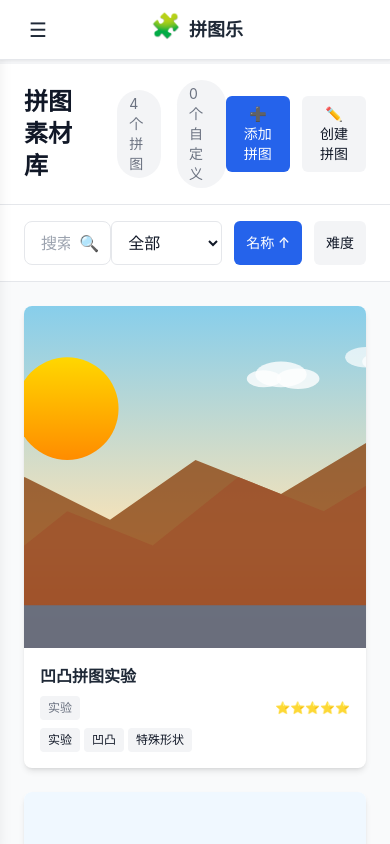
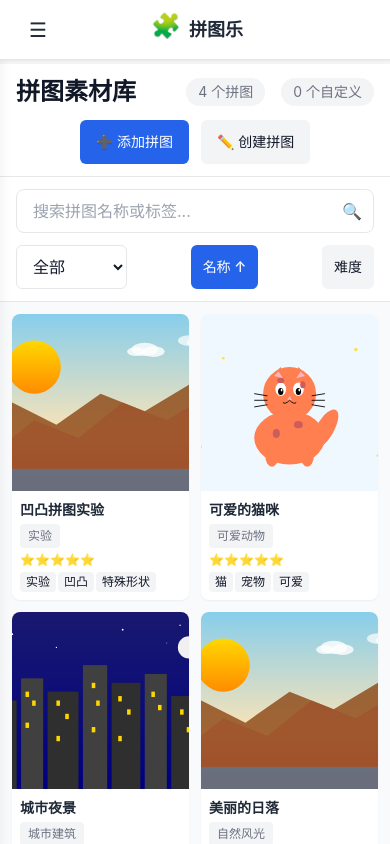
Before and after one commit to Hachi8mi-Software/Jigsaw, a Vue app: page /Jigsaw/library in a window 390 px wide. Built offline with nearby package versions, Linux system fonts and the light colour scheme.

Commit message:
✨ 优化移动端布局：调整库视图和筛选栏的样式，增强响应式设计，提升移动设备上的用户体验。新增媒体查询以优化卡片、标题和元信息的显示效果。

```diff
--- a/src/views/LibraryView.vue
+++ b/src/views/LibraryView.vue
@@ -474,9 +474,24 @@ onMounted(() => {
 }
 
 .library-header {
-  @apply flex items-center justify-between px-6 py-4 shadow-sm border-b;
+  @apply flex items-center justify-between px-4 sm:px-6 py-3 sm:py-4 shadow-sm border-b;
   background-color: var(--settings-card-bg);
   border-bottom-color: var(--settings-border);
+}
+
+/* 移动端头部优化 */
+@media (max-width: 640px) {
+  .library-header {
+    @apply flex-col space-y-3;
+  }
+
+  .header-left {
+    @apply w-full justify-between;
+  }
+
+  .header-right {
+    @apply w-full justify-center;
+  }
 }
 
 .header-left {
@@ -522,9 +537,24 @@ onMounted(() => {
 }
 
 .filter-bar {
-  @apply flex items-center justify-between px-6 py-4 border-b;
+  @apply flex items-center justify-between px-4 sm:px-6 py-3 sm:py-4 border-b;
   background-color: var(--settings-card-bg);
   border-bottom-color: var(--settings-border);
+}
+
+/* 移动端筛选栏优化 */
+@media (max-width: 640px) {
+  .filter-bar {
+    @apply flex-col space-y-3;
+  }
+
+  .search-box {
+    @apply w-full max-w-none;
+  }
+
+  .filter-controls {
+    @apply w-full justify-between;
+  }
 }
 
 .search-box {
@@ -585,7 +615,7 @@ onMounted(() => {
 }
 
 .library-content {
-  @apply flex-1 overflow-auto p-6;
+  @apply flex-1 overflow-auto p-3 sm:p-4 md:p-6;
 }
 
 .loading-state {
@@ -620,7 +650,7 @@ onMounted(() => {
 }
 
 .puzzle-grid {
-  @apply grid grid-cols-1 sm:grid-cols-2 md:grid-cols-3 lg:grid-cols-4 xl:grid-cols-5 gap-6;
+  @apply grid grid-cols-2 sm:grid-cols-2 md:grid-cols-3 lg:grid-cols-4 xl:grid-cols-5 gap-3 sm:gap-4 md:gap-6;
 }
 
 .puzzle-card {
@@ -628,6 +658,17 @@ onMounted(() => {
   @apply transform transition-all duration-200 hover:scale-105 hover:shadow-lg;
   background-color: var(--settings-card-bg);
   color: var(--settings-text-primary);
+}
+
+/* 移动端卡片优化 */
+@media (max-width: 640px) {
+  .puzzle-card {
+    @apply shadow-sm;
+  }
+
+  .puzzle-card:hover {
+    @apply scale-100;
+  }
 }
 
 .card-image {
@@ -661,15 +702,37 @@ onMounted(() => {
 }
 
 .card-content {
-  @apply p-4;
+  @apply p-3 sm:p-4;
+}
+
+/* 移动端卡片内容优化 */
+@media (max-width: 640px) {
+  .card-content {
+    @apply p-2;
+  }
 }
 
 .card-title {
-  @apply font-semibold text-gray-800 mb-2 truncate;
+  @apply font-semibold text-gray-800 mb-1 sm:mb-2 truncate;
+  font-size: 0.875rem;
+}
+
+/* 移动端标题优化 */
+@media (min-width: 640px) {
+  .card-title {
+    font-size: 1rem;
+  }
 }
 
 .card-meta {
-  @apply flex items-center justify-between mb-2;
+  @apply flex items-center justify-between mb-1 sm:mb-2;
+}
+
+/* 移动端元信息优化 */
+@media (max-width: 640px) {
+  .card-meta {
+    @apply flex-col items-start space-y-1;
+  }
 }
 
 .card-category {
@@ -696,6 +759,17 @@ onMounted(() => {
 
 .card-tags {
   @apply flex flex-wrap gap-1;
+}
+
+/* 移动端标签优化 */
+@media (max-width: 640px) {
+  .card-tags {
+    @apply gap-0.5;
+  }
+
+  .card-tags .tag {
+    @apply text-xs px-1.5 py-0.5;
+  }
 }
 
 .tag {
```
